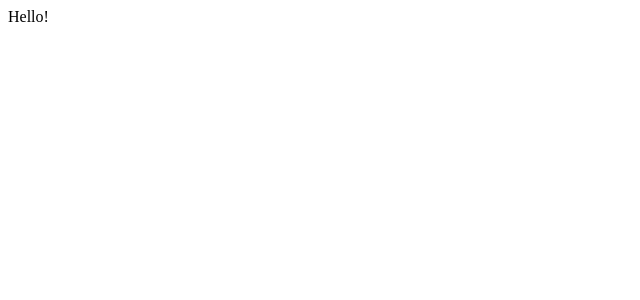
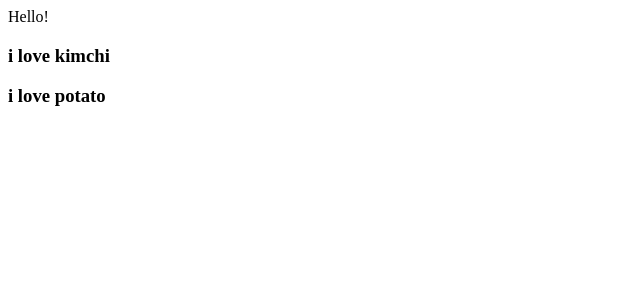
Before and after one commit to mjkim1225/react-nomad-coder-2019-movie-app, a React (Create React App) app: page / in a window 1280 px wide. Shown: the top 300 px of the page, without its empty margins (0-640 px from the left). Built offline with nearby package versions, Linux system fonts and the light colour scheme.

Commit message:
component 만들기

```diff
--- a/src/App.js
+++ b/src/App.js
@@ -1,8 +1,15 @@
+function Food ({name}) {
+  return (
+    <h3>i love {name}</h3>
+  )
+}
 
 function App() {
   return (
     <div className="App">
       Hello!
+      <Food name="kimchi" />
+      <Food name="potato"/>
     </div>
   );
 }
```
